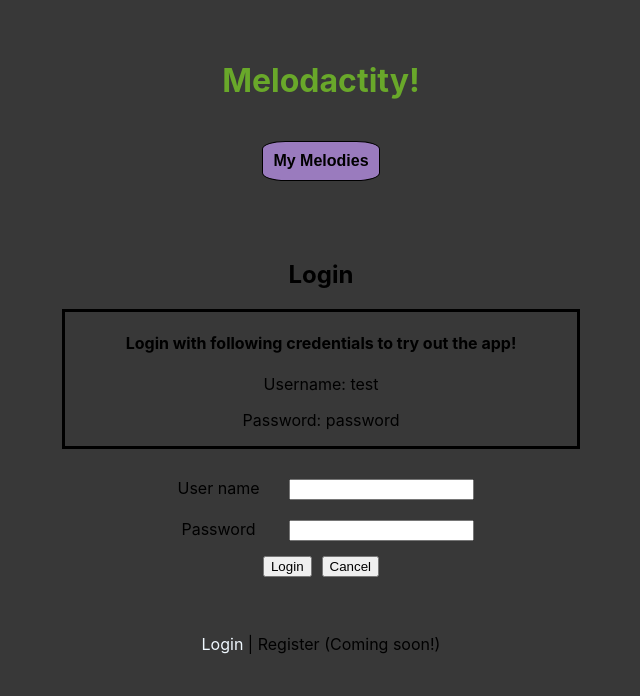
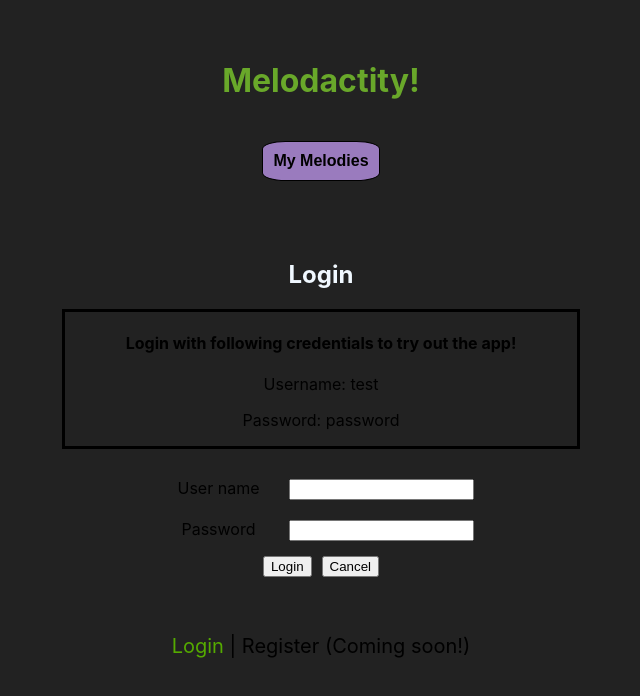
Before and after one commit to Trinadactyl/melodacity-client, a React (Create React App) app: page /login in a window 1280 px wide. Shown: the top 696 px of the page, without its empty margins (319-959 px from the left). Built offline with nearby package versions, Linux system fonts and the light colour scheme; no server answers.

Commit message:
re-styled

```diff
--- a/src/App.css
+++ b/src/App.css
@@ -1,5 +1,5 @@
 body {
-  background-color: rgb(56, 56, 56);
+  background-color: #222222
 }
 
 .App {
--- /dev/null
+++ b/src/SaveMelody/SaveMelody.css
@@ -0,0 +1,19 @@
+.btn {
+  font-size: 20px;
+  margin: 5px;
+  height: 2em;
+  width: auto;
+  border-radius: 10%;
+  background-color: rgb(185, 122, 207);
+}
+
+.details {
+  color: aliceblue;
+  font-size: 30px;
+  font-weight: bold;
+}
+
+label[for='title'] {
+  color: aliceblue;
+  font-size: 25px;
+}
--- a/src/SaveMelody/SaveMelody.js
+++ b/src/SaveMelody/SaveMelody.js
@@ -1,7 +1,8 @@
 import React, { Component } from 'react'
 import MusicProvider from '../MusicContext';
 import { Link } from 'react-router-dom';
-import MelodyService from '../services/melody-service'
+import MelodyService from '../services/melody-service';
+import './SaveMelody.css'
 
 export default class SaveMelody extends Component {
   static contextType = MusicProvider
@@ -59,9 +60,9 @@ export default class SaveMelody extends Component {
         </div>
         {this.renderSubmitStatus()}
         <Link to='/jammin'>
-          <button>Cancel</button>
+          <button className='btn'>Cancel</button>
         </Link>
-        <button type='submit'>
+        <button className='btn' type='submit'>
           Submit
         </button>
       </form>
--- a/src/components/KeySelect/KeySelect.css
+++ b/src/components/KeySelect/KeySelect.css
@@ -1,3 +1,7 @@
+h2 {
+  color: aliceblue;
+}
+
 .key-select{
   padding: 20px;
 }
--- a/src/components/Users/Users.css
+++ b/src/components/Users/Users.css
@@ -1,11 +1,13 @@
 .user-links{
-  padding: 4%
+  padding: 4%;
+  font-size: 20px;
 }
 
 .greeting {
   margin: 4px;
+  color: aliceblue
 }
 
 .user-links a {
-  color: aliceblue;
+  color: #55AA00;
 }
```
Also changed, not shown: src/screenshots/jam-page.png (added).
